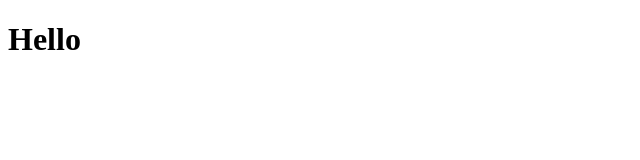
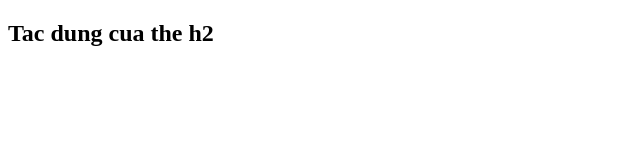
Before and after one commit to kwinkwin/Bai_Thuc_Hanh_Git, a plain HTML site: page news.html in a window 1280 px wide. Shown: the whole page, without its empty margins (0-640 px from the left). Drawn offline with Linux system fonts and the light colour scheme.

Commit message:
add h2 in main branch

```diff
--- a/news.html
+++ b/news.html
@@ -6,6 +6,7 @@
     <title>Document</title>
 </head>
 <body>
-    <h1> Hello </h1>
+    <!-- <h1> Hello </h1> -->
+    <h2> Tac dung cua the h2</h2>
 </body>
 </html>
```
